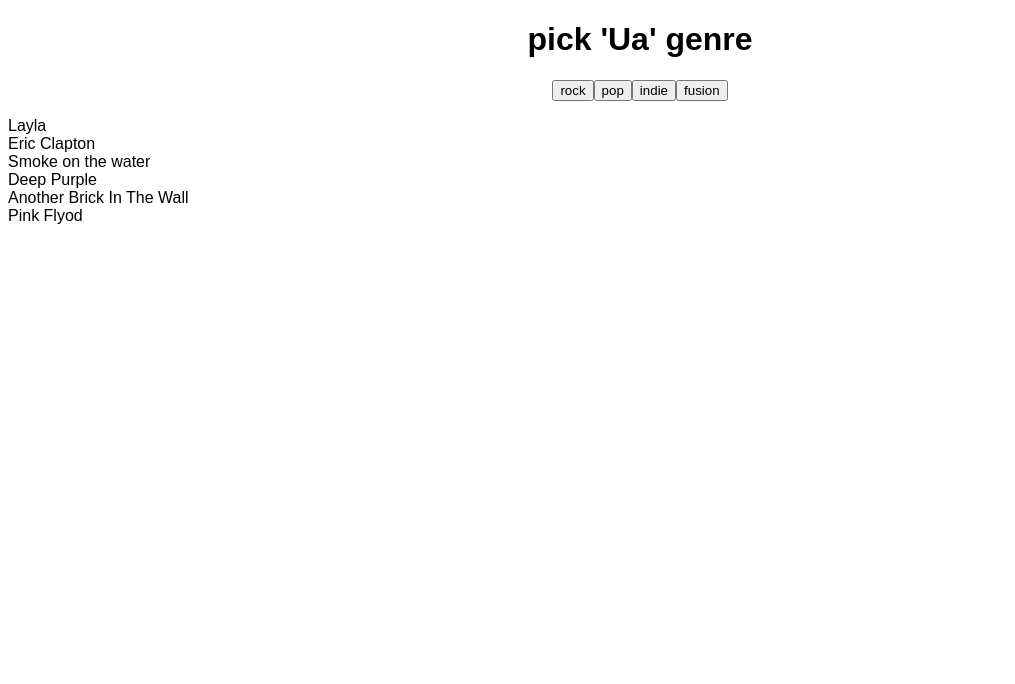
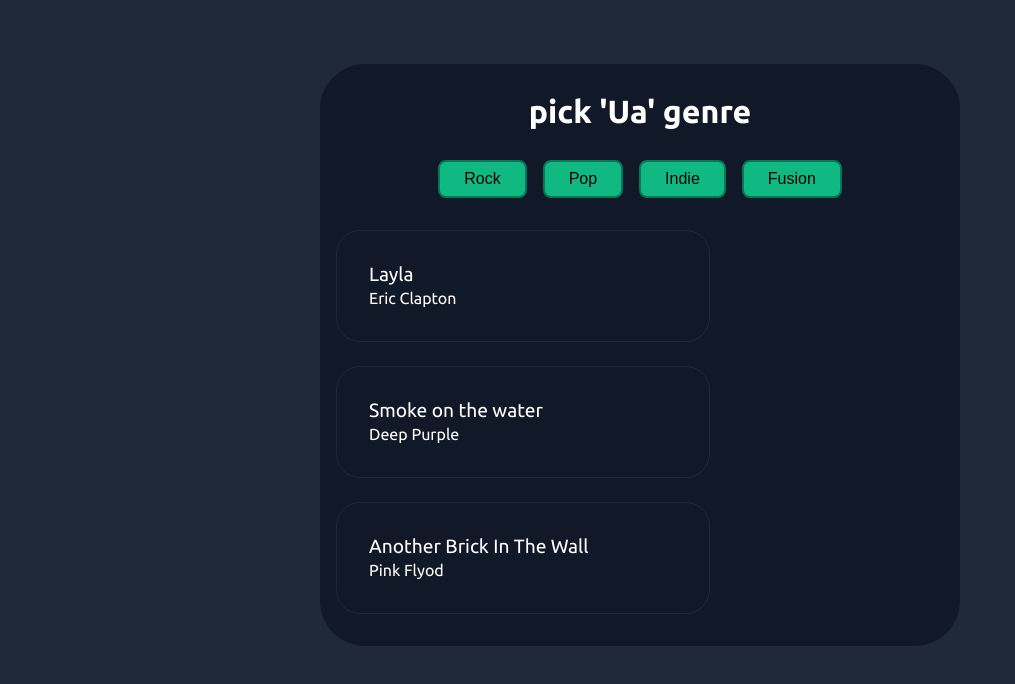
Before and after one commit to SlaYpoint/pickUaGenre, a React (Create React App) app: page / in a window 1280 px wide. Shown: the top 684 px of the page, without its empty margins (0-1015 px from the left). Built offline with nearby package versions, Linux system fonts and the light colour scheme.

Commit message:
style : styled app elements

```diff
--- a/src/App.js
+++ b/src/App.js
@@ -46,16 +46,14 @@
       <div>
         <ul style={{ paddingInlineStart: 0 }}>
           {genreDb[selectedGenre].map((song, index) => (
-            <li
-              key={index}
-              style={{
-                listStyle: "none",
-                textAlign: "left"
-              }}
-            >
+            <li key={index}>
               {" "}
-              <div>{song.name}</div>
-              <div>{song.artist}</div>
+              <div>
+                {song.name}
+                <div>
+                  <small>{song.artist}</small>
+                </div>
+              </div>
             </li>
           ))}
         </ul>
--- a/src/styles.css
+++ b/src/styles.css
@@ -1,4 +1,59 @@
-.App {
-  font-family: sans-serif;
+@import url("https://fonts.googleapis.com/css2?family=Ubuntu:wght@400;700&display=swap");
+
+:root {
+  --bg-color-primary: #1f2937;
+  --bg-color-secondary: #111827;
+  --primary: #10b981;
+}
+
+*,
+*::before,
+*::after {
+  box-sizing: border-box;
+}
+
+body {
+  margin: 0;
+  background: var(--bg-color-primary);
+  font-family: "Ubuntu", sans-serif;
   text-align: center;
 }
+
+.App {
+  background: var(--bg-color-secondary);
+  width: 40rem;
+  margin: auto;
+  margin-top: 4rem;
+  padding: 0.5rem;
+  border-radius: 45px;
+  color: white;
+}
+
+button {
+  display: inline-block;
+  background: var(--primary);
+  margin: 0.5rem 0.5rem;
+  padding: 0.5rem 1.5rem;
+  border: 2px solid #047857;
+  border-radius: 0.5rem;
+  font-size: medium;
+  text-transform: capitalize;
+  cursor: pointer;
+}
+
+li {
+  list-style: none;
+  /* background: var(--bg-color-primary);
+   */
+  border: 1px solid var(--bg-color-primary);
+  padding: 2rem;
+  margin: 1.5rem 0.5rem;
+  width: 60%;
+  border-radius: 1.5rem;
+  text-align: left;
+  font-size: 1.2rem;
+}
+
+li > small {
+  font-weight: bold;
+}
```
